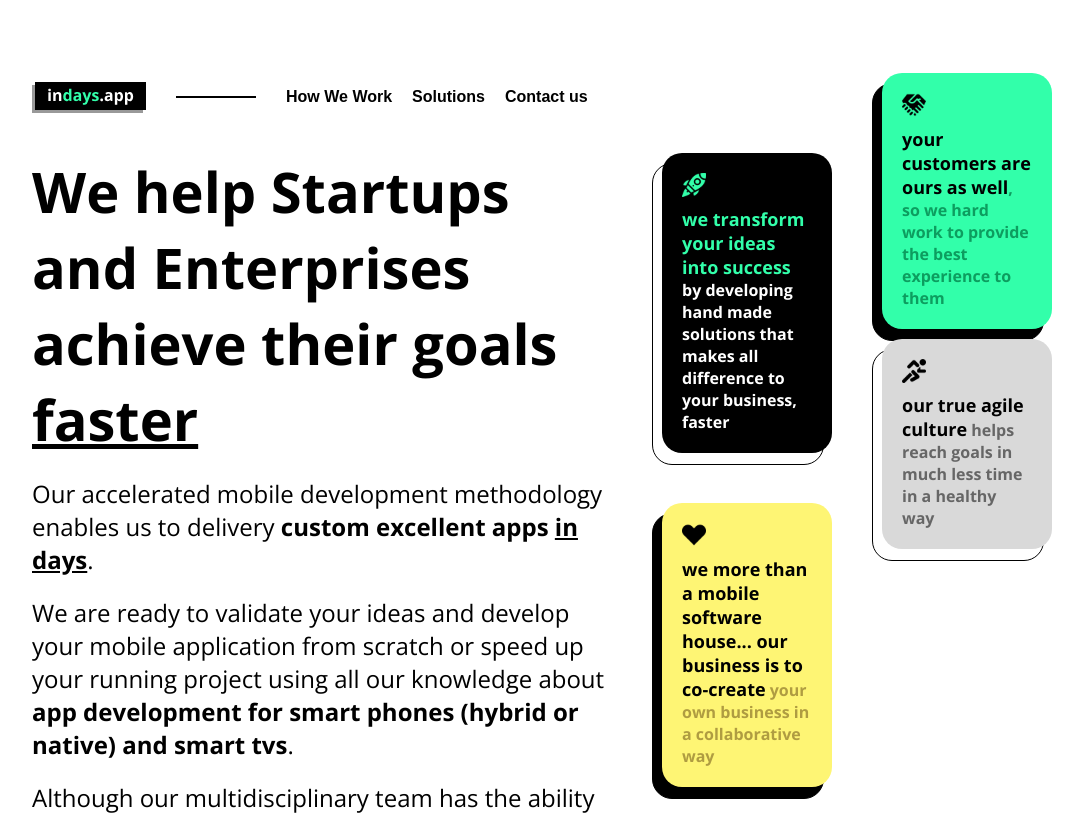
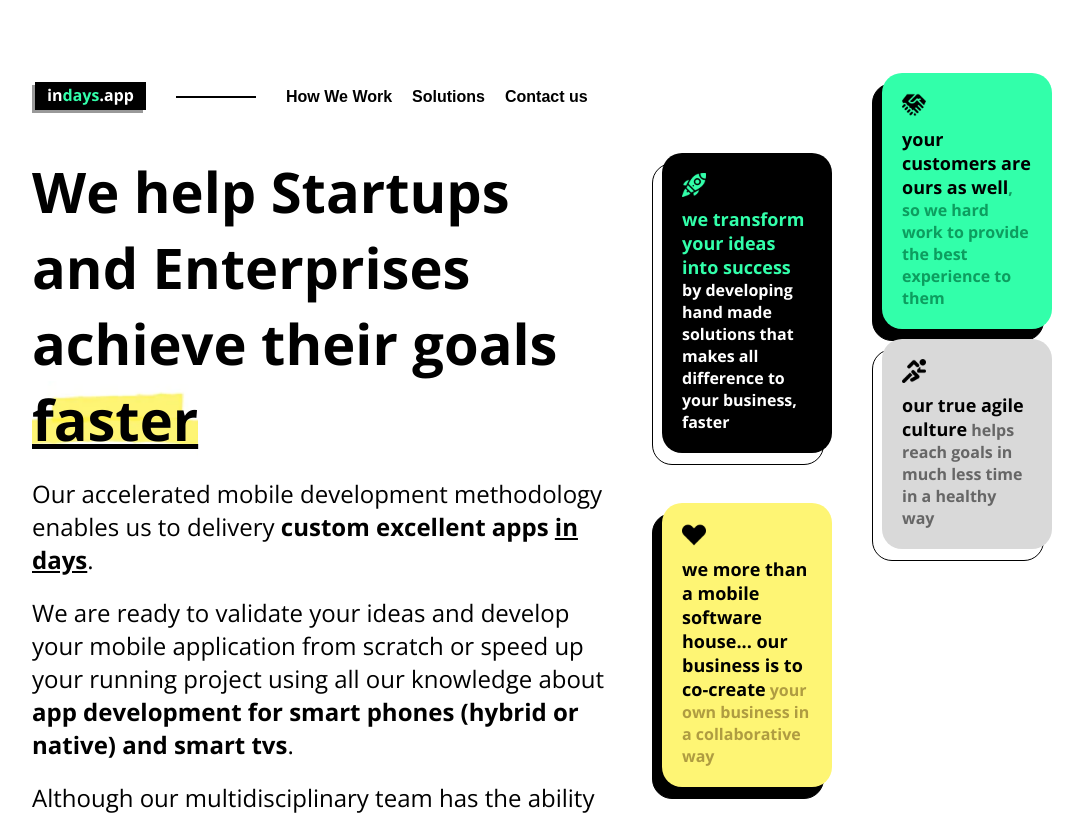
Before and after one commit to loliveirawebdev/indays.app-landing-page, a Next.js app: page / in a window 1280 px wide. Shown: the top 815 px of the page, without its empty margins (98-1181 px from the left). Built offline with nearby package versions, Linux system fonts and the light colour scheme.

Commit message:
feat: add word highlight in headlline

```diff
--- a/styles/Headline.module.scss
+++ b/styles/Headline.module.scss
@@ -242,6 +242,13 @@
       @include desktop {
         font-size: $font-xxl;
       }
+
+      strong {
+        background: url("/assets/word-highlight.png");
+        background-size: cover;
+        background-repeat: no-repeat;
+        background-position: center;
+      }
     }
 
     h2 {
```
Also changed, not shown: public/assets/word-highlight.png (added).
